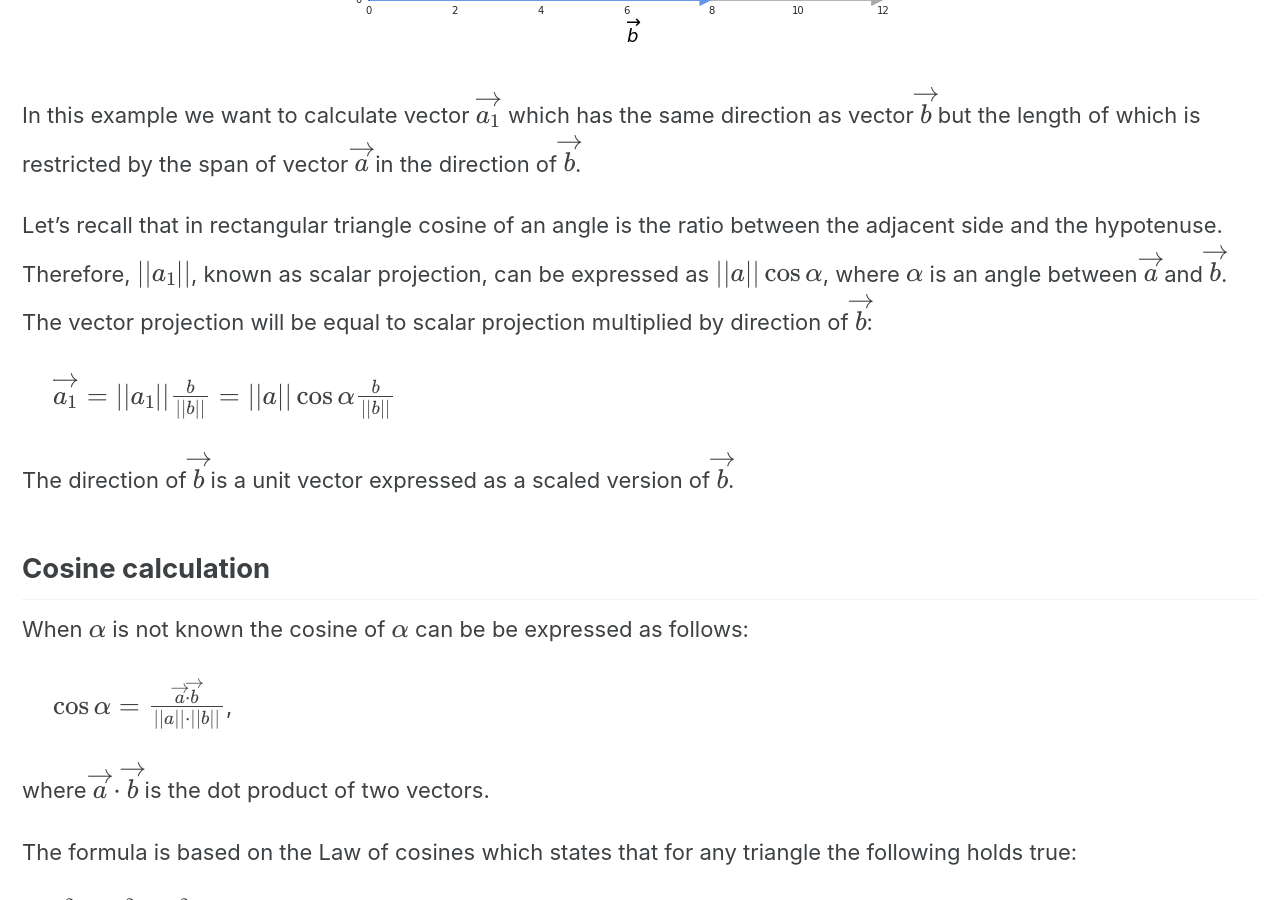
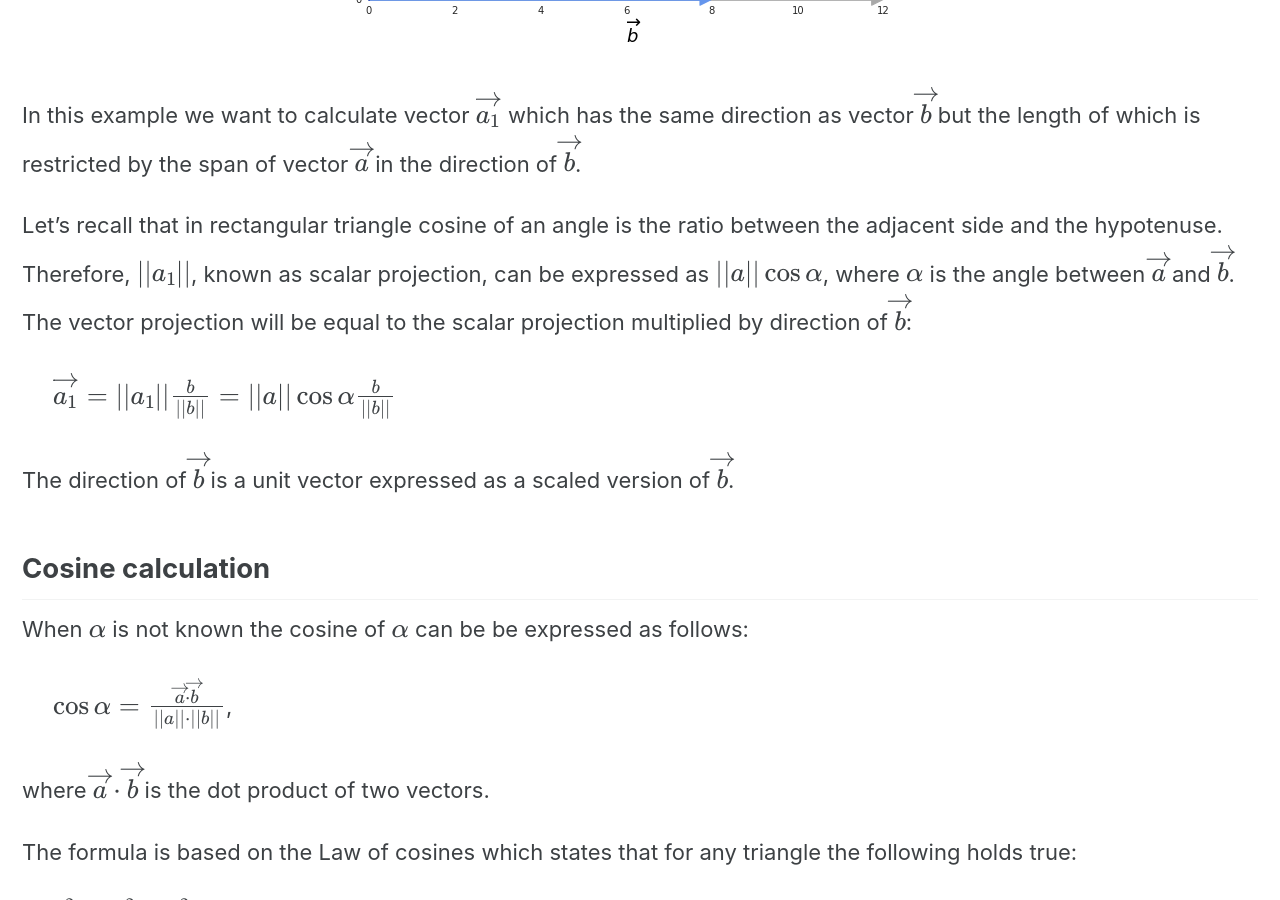
Before and after one commit to vzahorui/vzahorui.github.io, a Jekyll site: the page built from _posts/2020-03-04-vector-projection.md, in a window 1280 px wide and 900 px high, scrolled down 724 px. Built offline with Jekyll 4.4.1, drawn with Linux system fonts in a browser that asks for light colours; cached includes are drawn as plain includes; nearby versions of some CDN libraries; formulas are drawn with MathJax 3.

Commit message:
Update 2020-03-04-vector-projection.md

```diff
--- a/_posts/2020-03-04-vector-projection.md
+++ b/_posts/2020-03-04-vector-projection.md
@@ -14,7 +14,7 @@ Below is a two-dimensional example but its understanding will help us build intu
 
 In this example we want to calculate vector $\overrightarrow{a_{1}}$ which has the same direction as vector $\overrightarrow{b}$ but the length of which is restricted by the span of vector $\overrightarrow{a}$ in the direction of $\overrightarrow{b}$.
 
-Let's recall that in rectangular triangle cosine of an angle is the ratio between the adjacent side and the hypotenuse. Therefore, $\|\|a_{1}\|\|$, known as scalar projection, can be expressed as $\|\|a\|\| \cos{\alpha}$, where $\alpha$ is an angle between $\overrightarrow{a}$ and $\overrightarrow{b}$. The vector projection will be equal to scalar projection multiplied by direction of $\overrightarrow{b}$:
+Let's recall that in rectangular triangle cosine of an angle is the ratio between the adjacent side and the hypotenuse. Therefore, $\|\|a_{1}\|\|$, known as scalar projection, can be expressed as $\|\|a\|\| \cos{\alpha}$, where $\alpha$ is the angle between $\overrightarrow{a}$ and $\overrightarrow{b}$. The vector projection will be equal to the scalar projection multiplied by direction of $\overrightarrow{b}$:
 
 &nbsp;&nbsp;&nbsp;&nbsp;
 $\overrightarrow{a_{1}} = \left|\left|a_{1}\right|\right|\frac{b}{\left|\left|b\right|\right|} = \left|\left|a\right|\right| \cos{\alpha}\frac{b}{\left|\left|b\right|\right|}$
```
